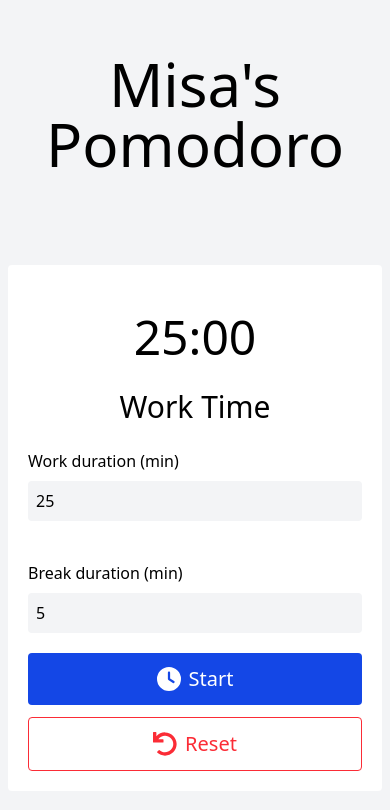
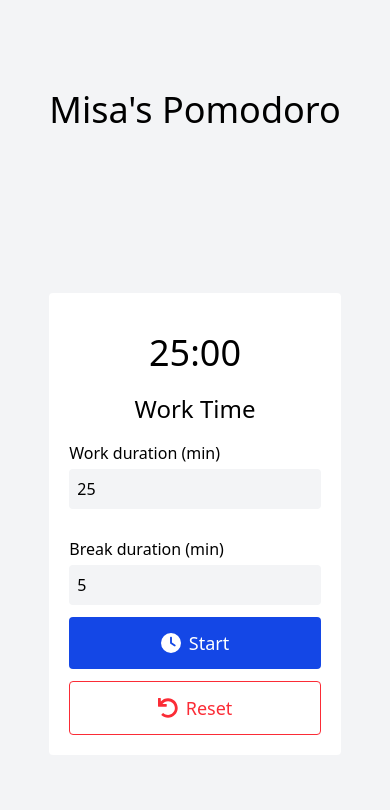
Before and after one commit to MisaHariRabe/Pomodoro, a plain HTML site: page index.html in a window 390 px wide. Drawn offline with nearby package versions, Linux system fonts and the light colour scheme.

Commit message:
Update index.html for improved responsiveness and styling consistency

```diff
--- a/index.html
+++ b/index.html
@@ -8,46 +8,46 @@
     <script src="https://cdn.jsdelivr.net/npm/@tailwindcss/browser@4"></script>
 </head>
 
-<body class="p-2 sm:p-5 dark:bg-gray-900 dark:text-amber-100 bg-gray-100 grid justify-center items-center h-screen">
-    <h1 class="text-6xl text-center text-medium">Misa's Pomodoro</h1>
+<body class="p-2 sm:p-5 dark:bg-gray-900 dark:text-amber-100 bg-gray-100 grid justify-center items-center min-h-screen">
+    <h1 class="text-4xl sm:text-6xl text-center font-medium">Misa's Pomodoro</h1>
 
-    <div class="dark:bg-gray-800 p-5 rounded bg-white max-w-xl">
-        <div id="timer" class="text-center text-5xl my-7">25:00</div>
-        <p id="sessionType" class="text-center text-3xl mb-4">Work Time</p>
+    <div class="dark:bg-gray-800 p-5 rounded bg-white w-full max-w-xl">
+        <div id="timer" class="text-center text-4xl sm:text-5xl my-5 sm:my-7">25:00</div>
+        <p id="sessionType" class="text-center text-2xl sm:text-3xl mb-3 sm:mb-4">Work Time</p>
 
-        <div class="grid sm:grid-cols-2 gap-3">
-            <div class="flex flex-col mb-5">
-                <label for="workDuration" class="my-2 dark:text-gray-200">Work duration (min)</label>
+        <div class="grid grid-cols-1 sm:grid-cols-2 gap-3">
+            <div class="flex flex-col mb-3 sm:mb-5">
+                <label for="workDuration" class="my-1 sm:my-2 dark:text-gray-200">Work duration (min)</label>
                 <input type="number" id="workDuration"
                     class="dark:bg-gray-700 bg-gray-100 p-2 rounded transition duration-300 focus:outline-3 focus:outline-gray-200 dark:focus:outline-gray-600"
                     placeholder="Ex: 25:00" max="25" value="25" min="1">
             </div>
-            <div class="flex flex-col mb-5">
-                <label for="breakDuration" class="my-2 dark:text-gray-200">Break duration (min)</label>
+            <div class="flex flex-col mb-3 sm:mb-5">
+                <label for="breakDuration" class="my-1 sm:my-2 dark:text-gray-200">Break duration (min)</label>
                 <input type="number" id="breakDuration"
                     class="dark:bg-gray-700 bg-gray-100 p-2 rounded transition duration-300 focus:outline-3 focus:outline-gray-200 dark:focus:outline-gray-600"
                     placeholder="Ex: 05:00" value="5" min="1">
             </div>
         </div>
 
-        <div class="grid justify-stretch gap-3">
+        <div class="grid grid-cols-1 sm:grid-cols-2 gap-3">
             <button id="startPauseBtn"
-                class="px-3 py-3 rounded hover:cursor-pointer hover:bg-blue-800 bg-blue-700 transition duration-300 text-white grid grid-flow-col justify-center items-center gap-2">
-                <svg xmlns="http://www.w3.org/2000/svg" viewBox="0 0 512 512" class="h-[24px] fill-white">
+                class="px-3 py-3 rounded hover:cursor-pointer hover:bg-blue-800 bg-blue-700 transition duration-300 text-white flex justify-center items-center gap-2">
+                <svg xmlns="http://www.w3.org/2000/svg" viewBox="0 0 512 512" class="h-[20px] sm:h-[24px] fill-white">
                     <path
                         d="M256 0a256 256 0 1 1 0 512A256 256 0 1 1 256 0zM232 120l0 136c0 8 4 15.5 10.7 20l96 64c11 7.4 25.9 4.4 33.3-6.7s4.4-25.9-6.7-33.3L280 243.2 280 120c0-13.3-10.7-24-24-24s-24 10.7-24 24z" />
                 </svg>
-                <span class="text-xl">
+                <span class="text-lg sm:text-xl">
                     Start
                 </span>
             </button>
             <button id="resetBtn"
-                class="px-3 py-3 rounded hover:cursor-pointer border border-red-500 transition duration-300 text-red-500 grid grid-flow-col justify-center items-center gap-2">
-                <svg xmlns="http://www.w3.org/2000/svg" viewBox="0 0 512 512" class="h-[24px] fill-red-500">
+                class="px-3 py-3 rounded hover:cursor-pointer border border-red-500 transition duration-300 text-red-500 flex justify-center items-center gap-2">
+                <svg xmlns="http://www.w3.org/2000/svg" viewBox="0 0 512 512" class="h-[20px] sm:h-[24px] fill-red-500">
                     <path
                         d="M212.3 224.3H12c-6.6 0-12-5.4-12-12V12C0 5.4 5.4 0 12 0h48c6.6 0 12 5.4 12 12v78.1C117.8 39.3 184.3 7.5 258.2 8c136.9 1 246.4 111.6 246.2 248.5C504 393.3 393.1 504 256.3 504c-64.1 0-122.5-24.3-166.5-64.2-5.1-4.6-5.3-12.6-.5-17.4l34-34c4.5-4.5 11.7-4.7 16.4-.5C170.8 415.3 211.6 432 256.3 432c97.3 0 176-78.7 176-176 0-97.3-78.7-176-176-176-58.5 0-110.3 28.5-142.3 72.3h98.3c6.6 0 12 5.4 12 12v48c0 6.6-5.4 12-12 12z" />
                 </svg>
-                <span class="text-xl">Reset</span>
+                <span class="text-lg sm:text-xl">Reset</span>
             </button>
         </div>
     </div>
```
